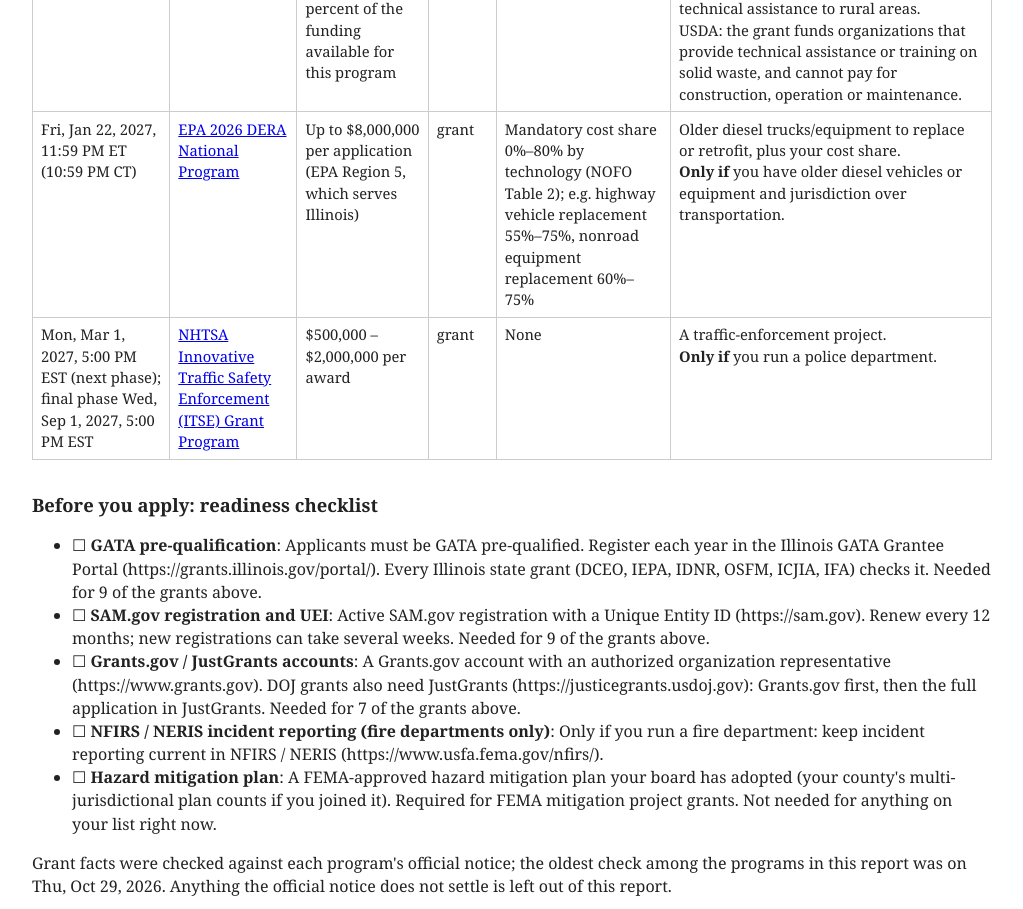
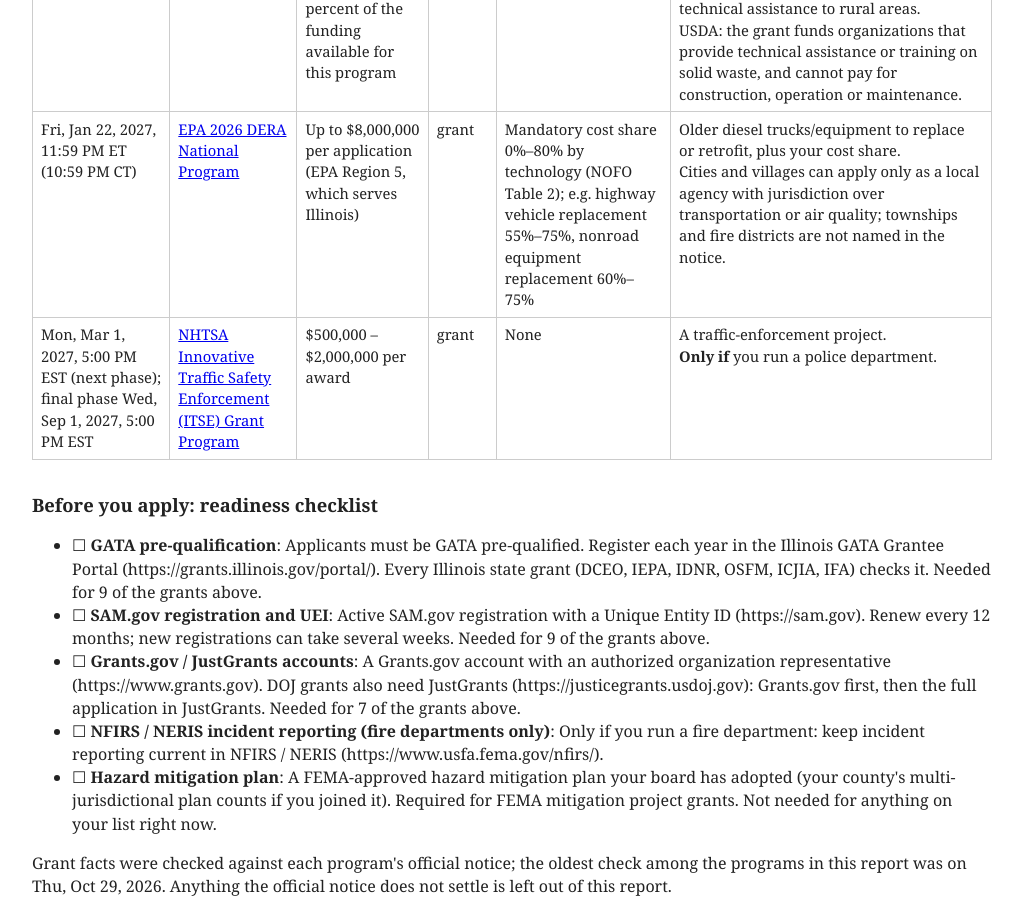
Before and after one commit to dmoney081/deadline-sweep-legal, a plain HTML site: page sample.html in a window 1280 px wide. Shown: the part 3716-4625 px from the top of the page, without its empty margins (128-1151 px from the left). Drawn offline with Linux system fonts and the light colour scheme.

Commit message:
Correct DERA National who line in sample.html
Use the notice wording approved Nov 17: cities and villages can apply only as a local agency with jurisdiction over transportation or air quality; townships and fire districts are not named in the notice. Draft only; do not merge until cleared.

```diff
--- a/sample.html
+++ b/sample.html
@@ -35,7 +35,7 @@ th{background:#f3f3f3} footer{margin-top:2rem;padding-top:1rem;border-top:1px so
 <tr><td>Mon, Nov 30, 2026 (Last day to submit for FY27)</td><td><a href="https://www.walmart.org/how-we-give/local-community-grants">Walmart Spark Good Local Grants (FY27 Cycle 3)</a></td><td>$250 – $5,000</td><td>grant</td><td>—</td><td>A Walmart or Sam&#x27;s Club serving your area; apply through Spark Good/Deed.<br><strong>Only if</strong> a Walmart or Sam&#x27;s Club serves your area.</td></tr>
 <tr><td>Tue, Dec 1, 2026, 11:59 PM ET (10:59 PM CT) (Grants.gov deadline); then JustGrants full application by Tue, Dec 8, 2026, 8:59 PM ET (7:59 PM CT)</td><td><a href="https://bja.ojp.gov/funding/opportunities/o-bja-2026-172793">OJP FY 2026 Integrity in American Elections Grant Program</a></td><td>Up to $250,000 per award</td><td>grant</td><td>None</td><td>An election security/administration project; SAM.gov + Grants.gov/JustGrants.<br><strong>Only if</strong> you administer elections (Illinois Election Code, Section 1-3: &quot;Election authority&quot; means a county clerk or a Board of Election Commissioners).</td></tr>
 <tr><td>Thu, Dec 31, 2026</td><td><a href="https://www.rd.usda.gov/programs-services/solid-waste-management-grants">USDA Solid Waste Management Grant Program</a></td><td>No minimum award; each award is capped at 25 percent of the funding available for this program</td><td>grant</td><td>None</td><td>A plan to deliver solid-waste technical assistance/training to rural areas and towns of 10,000 or less.<br><strong>Only if</strong> you will deliver solid-waste technical assistance to rural areas.<br>USDA: the grant funds organizations that provide technical assistance or training on solid waste, and cannot pay for construction, operation or maintenance.</td></tr>
-<tr><td>Fri, Jan 22, 2027, 11:59 PM ET (10:59 PM CT)</td><td><a href="https://www.epa.gov/dera/national">EPA 2026 DERA National Program</a></td><td>Up to $8,000,000 per application (EPA Region 5, which serves Illinois)</td><td>grant</td><td>Mandatory cost share 0%–80% by technology (NOFO Table 2); e.g. highway vehicle replacement 55%–75%, nonroad equipment replacement 60%–75%</td><td>Older diesel trucks/equipment to replace or retrofit, plus your cost share.<br><strong>Only if</strong> you have older diesel vehicles or equipment and jurisdiction over transportation.</td></tr>
+<tr><td>Fri, Jan 22, 2027, 11:59 PM ET (10:59 PM CT)</td><td><a href="https://www.epa.gov/dera/national">EPA 2026 DERA National Program</a></td><td>Up to $8,000,000 per application (EPA Region 5, which serves Illinois)</td><td>grant</td><td>Mandatory cost share 0%–80% by technology (NOFO Table 2); e.g. highway vehicle replacement 55%–75%, nonroad equipment replacement 60%–75%</td><td>Older diesel trucks/equipment to replace or retrofit, plus your cost share.<br>Cities and villages can apply only as a local agency with jurisdiction over transportation or air quality; townships and fire districts are not named in the notice.</td></tr>
 <tr><td>Mon, Mar 1, 2027, 5:00 PM EST (next phase); final phase Wed, Sep 1, 2027, 5:00 PM EST</td><td><a href="https://www.grants.gov/search-results-detail/363446">NHTSA Innovative Traffic Safety Enforcement (ITSE) Grant Program</a></td><td>$500,000 – $2,000,000 per award</td><td>grant</td><td>None</td><td>A traffic-enforcement project.<br><strong>Only if</strong> you run a police department.</td></tr>
 </tbody></table>
 <h2>Before you apply: readiness checklist</h2>
```
